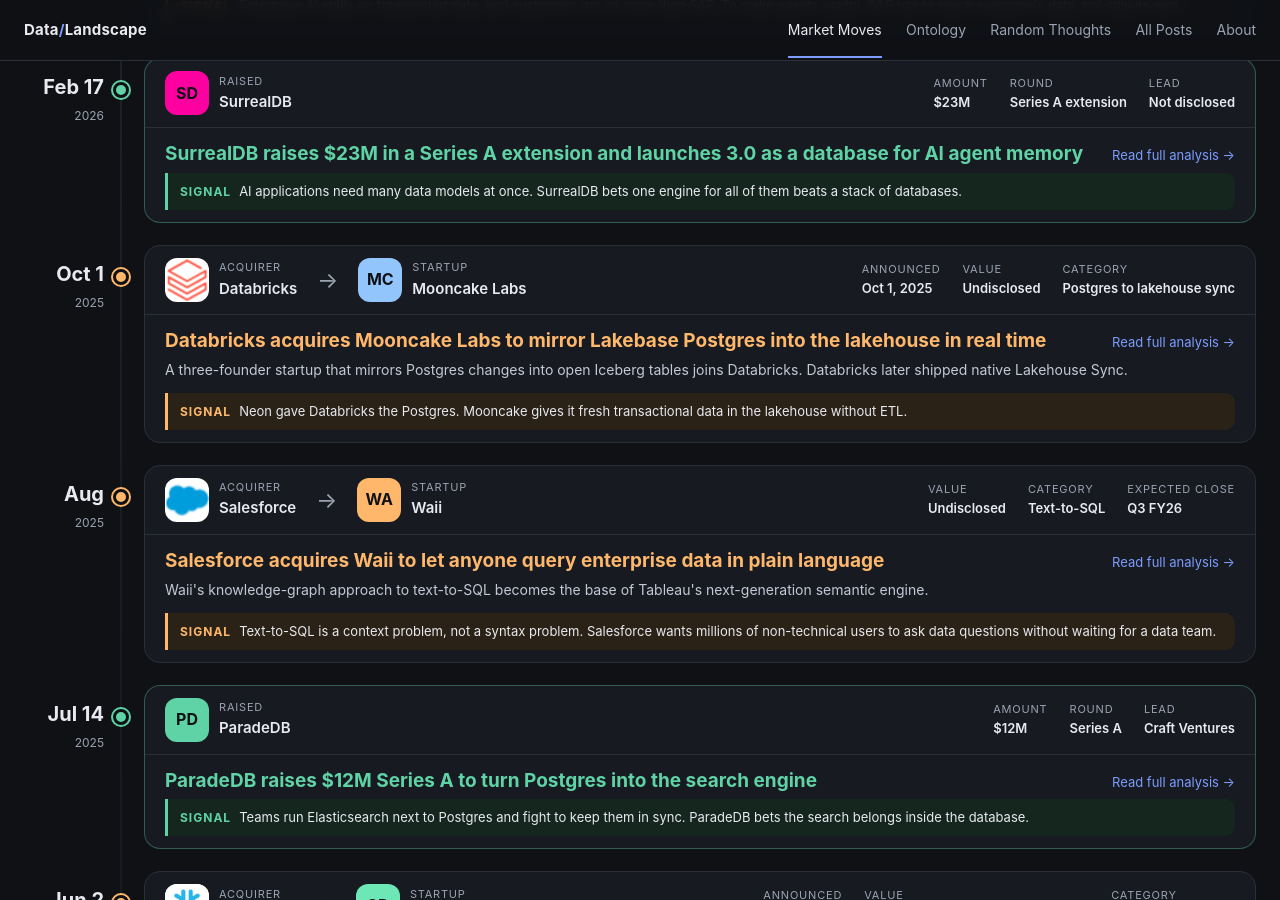
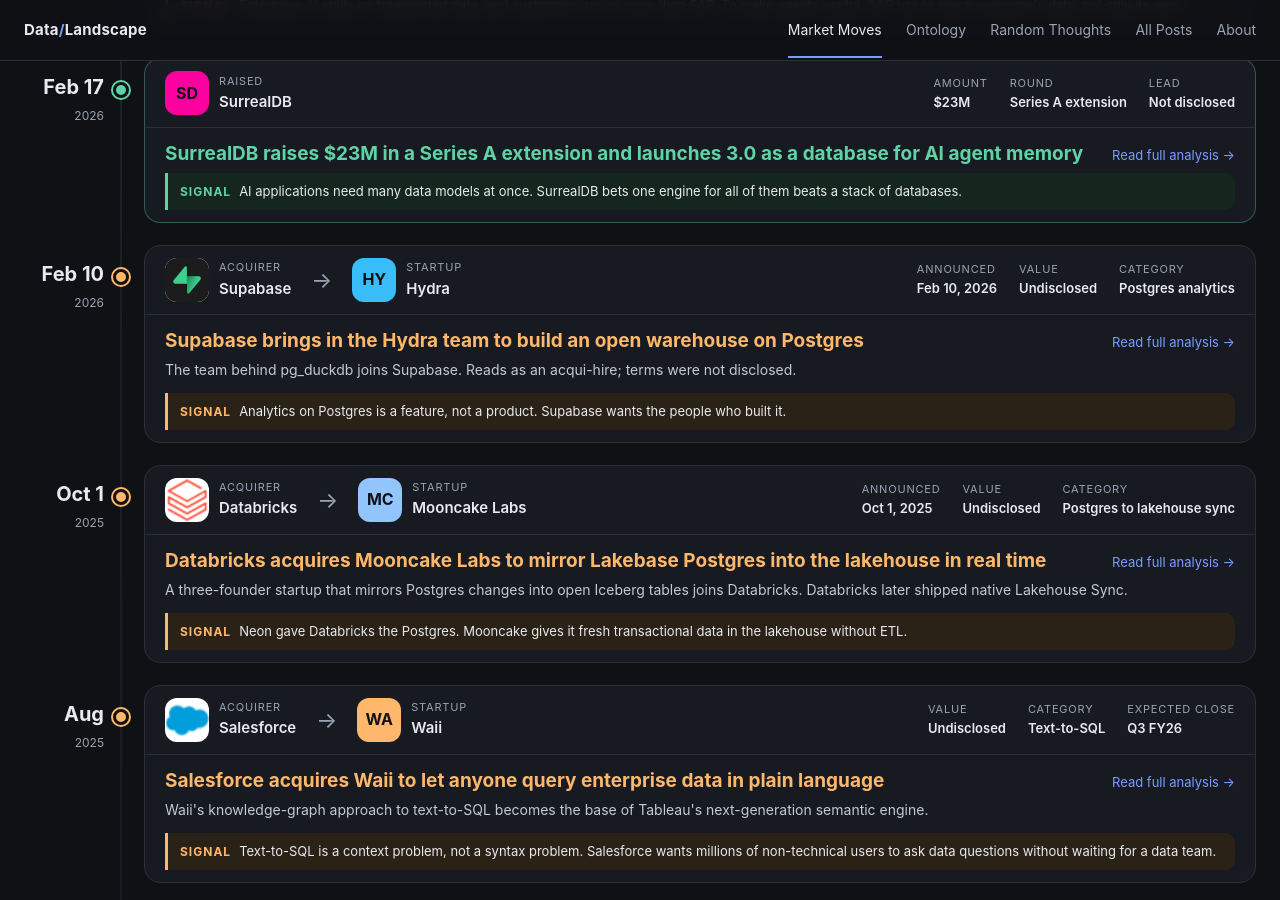
Before and after one commit to itayb-dt/data_landscape, a Jekyll site: the page built from index.html, in a window 1280 px wide and 900 px high, scrolled down 2650 px. Built offline with Jekyll 4.4.1, drawn with Linux system fonts in a browser that asks for light colours.

Commit message:
Add Supabase/Hydra article and Market Moves card
Short article on the Hydra team (pg_duckdb maintainers) joining Supabase,
framed as a likely acqui-hire, dated Feb 13, 2026. Includes three images from
Supabase's announcement and an Updates entry on AWS RDS having no columnar
extension. Adds the acq event for Feb 10, 2026.

Co-Authored-By: Claude Sonnet 5.5 <noreply@anthropic.com>

```diff
--- a/_data/events.yml
+++ b/_data/events.yml
@@ -121,6 +121,27 @@
   links:
     - {label: Supabase announcement, src: supabase.com, abbr: SB, color: "#3ecf8e", url: "https://supabase.com/blog/supabase-acquires-oriole"}
   post: /blog_posts/acq/029_ACQ_oriole_by_supabase.html
+
+- type: acq
+  date: 2026-02-10
+  when: "Feb 10"
+  acquirer: Supabase
+  acquirer_abbr: SB
+  acquirer_color: "#3ecf8e"
+  target: Hydra
+  target_abbr: HY
+  target_color: "#38bdf8"
+  value: "Undisclosed"
+  headline: Supabase brings in the Hydra team to build an open warehouse on Postgres
+  tldr: The team behind pg_duckdb joins Supabase. Reads as an acqui-hire; terms were not disclosed.
+  signal: Analytics on Postgres is a feature, not a product. Supabase wants the people who built it.
+  facts:
+    - {label: Announced, value: "Feb 10, 2026"}
+    - {label: Value, value: Undisclosed}
+    - {label: Category, value: Postgres analytics}
+  links:
+    - {label: Supabase announcement, src: supabase.com, abbr: SB, color: "#3ecf8e", url: "https://supabase.com/blog/hydra-joins-supabase"}
+  post: /blog_posts/acq/030_ACQ_hydra_by_supabase.html
 
 - type: acq
   date: 2026-05-04
--- /dev/null
+++ b/blog_posts/acq/030_ACQ_hydra_by_supabase.md
@@ -0,0 +1,57 @@
+---
+title: "Supabase brings in the Hydra team, maintainers of pg_duckdb"
+published: 2026-02-13
+---
+Supabase [announced on February 10, 2026](https://supabase.com/blog/hydra-joins-supabase) that "the Hydra team" is joining it. Hydra is a small Y Combinator startup (Winter 2022) and a co-developer of [pg_duckdb](https://github.com/duckdb/pg_duckdb), an MIT-licensed extension that runs DuckDB analytics inside Postgres. Supabase's post never uses the word "acquisition", and no price or terms were given. [Crunchbase](https://www.crunchbase.com/organization/supabase/company_overview/overview_timeline) lists it as one.
+
+<figure class="shot">
+  <img src="{{ '/assets/images/hydra/hero.png' | relative_url }}" alt="Supabase Warehouse: Joseph Sciarrino joins Supabase, with the Hydra and DuckDB logos" loading="lazy">
+  <figcaption>Supabase Warehouse: Joseph Sciarrino joins Supabase. Source: <a href="https://supabase.com/blog/hydra-joins-supabase">Supabase</a>.</figcaption>
+</figure>
+
+## The Problem: Postgres is a row store
+
+Analytical queries scan many rows but touch few columns, which is what column stores are built for. Postgres's native storage is row-oriented. Hydra started with an open-source column-oriented Postgres, then moved to pg_duckdb.
+
+## The Solution: Analytics that stay inside Postgres
+
+Supabase's post shows pg_duckdb running an analytics query on Parquet files about 447x to 658x faster than plain PostgreSQL, depending on the machine. It is a vendor chart, and the query and data are not described in the post.
+
+<figure class="shot">
+  <img src="{{ '/assets/images/hydra/benchmark.png' | relative_url }}" alt="Benchmark chart: pg_duckdb on Parquet is about 447x to 658x faster than PostgreSQL" loading="lazy">
+  <figcaption>Relative query time, pg_duckdb vs PostgreSQL. Vendor benchmark. Source: <a href="https://supabase.com/blog/hydra-joins-supabase">Supabase</a>.</figcaption>
+</figure>
+
+Supabase says Joe Sciarrino, Hydra's co-creator, will "build Supabase Warehouse: an open data warehouse architecture for developers", keeping Postgres at the center. It lists tighter Postgres and object storage integration, serverless analytics workflows, and a base for open table formats. Supabase will also take over maintenance of Hydra's repositories, help [MotherDuck](https://motherduck.com/) with pg_duckdb, and says everything stays open source.
+
+<figure class="shot">
+  <img src="{{ '/assets/images/hydra/open-warehouse-architecture.png' | relative_url }}" alt="Open Warehouse Architecture: Postgres synced with Iceberg, between transactional workloads and analytical tools" loading="lazy">
+  <figcaption>Supabase's Open Warehouse Architecture: Postgres kept in sync with Iceberg. Source: <a href="https://supabase.com/blog/hydra-joins-supabase">Supabase</a>.</figcaption>
+</figure>
+
+### Funding history
+
+Reported: about $3.1M in seed funding, roughly $3.6M in total, per aggregator sites. I could not confirm it from a primary source.
+
+## Understanding the Acquisition
+
+This looks more like an acqui-hire than a company purchase. The post names one person, Joe, and says the team is "joining". It does not say whether the Hydra company itself was bought, or what happens to its product and customers. That is my reading, not something either side has stated.
+
+## Relevant Products and Companies
+
+- [Supabase](https://supabase.com/): the buyer. It also took in the [Oriole team]({{ '/blog_posts/acq/029_ACQ_oriole_by_supabase.html' | relative_url }}) for storage work.
+- [MotherDuck](https://motherduck.com/): the DuckDB company that also contributes to pg_duckdb.
+
+## My Take
+
+Great technology. There is a real need for a column store in Postgres. But I don't think it justifies a startup: a Postgres extension is a feature, and it is hard to build a standalone business on one. Joining a platform that can ship it to millions of developers seems a sensible outcome, and I wish the team well.
+
+---
+
+## Updates
+
+*Late additions, published after the original article and not part of the official announcements.*
+
+### November 2026: AWS still has no columnar extension
+
+As of November 5, 2026, Amazon RDS for PostgreSQL does not offer a columnar extension: none is on AWS's [list of supported extensions](https://docs.aws.amazon.com/AmazonRDS/latest/PostgreSQLReleaseNotes/postgresql-extensions.html), and neither is pg_duckdb. Aurora PostgreSQL's list doesn't have one either.
```
Also changed, not shown: assets/images/hydra/benchmark.png (added), assets/images/hydra/hero.png (added), assets/images/hydra/open-warehouse-architecture.png (added).
